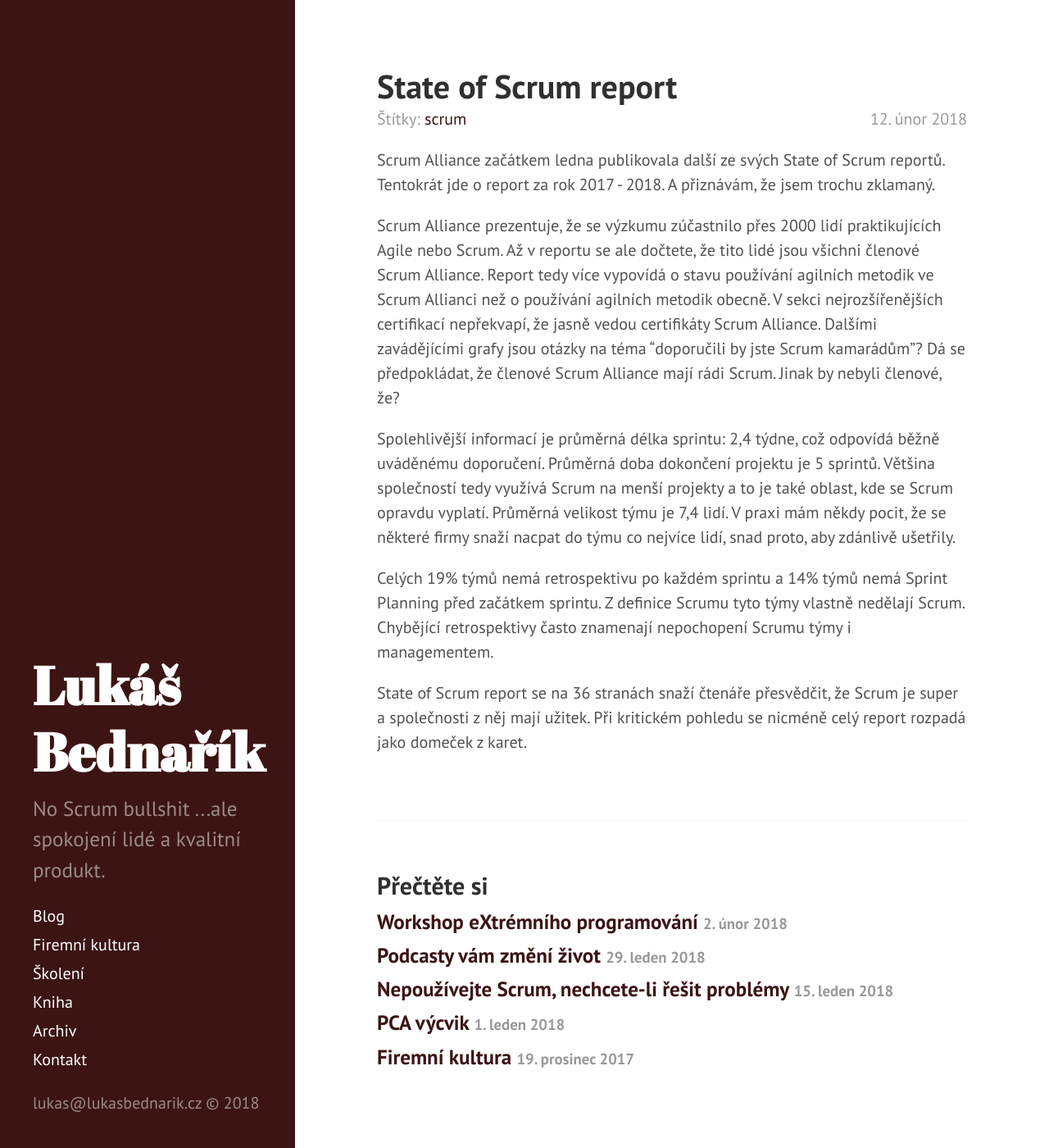
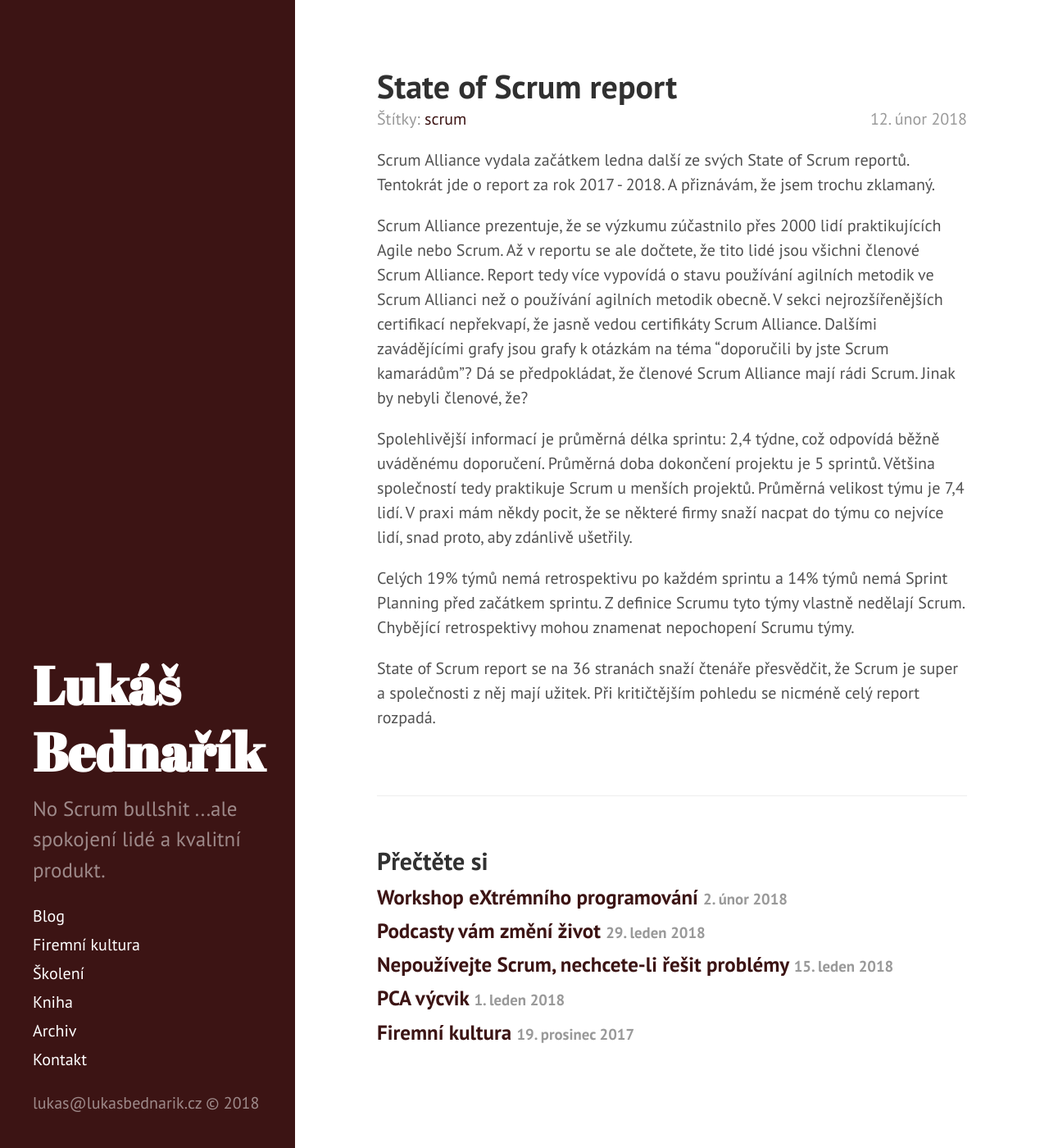
Before and after one commit to lukasbednarik/lukasbednarik.cz, a Jekyll site: the page built from _posts/2018-02-12-state-of-scrum-report.md, in a window 1280 px wide and 1400 px high. Shown: the whole window at 82% size. Built offline with Jekyll 4.4.1, drawn with Linux system fonts in a browser that asks for light colours.

Commit message:
proofreading

```diff
--- a/_posts/2018-02-12-state-of-scrum-report.md
+++ b/_posts/2018-02-12-state-of-scrum-report.md
@@ -4,26 +4,27 @@
 tags: scrum
 ---
 
-Scrum Alliance začátkem ledna publikovala další ze svých State of Scrum reportů.
+Scrum Alliance vydala začátkem ledna další ze svých State of Scrum reportů.
 Tentokrát jde o report za rok 2017 - 2018. A přiznávám, že jsem trochu zklamaný.
 
 Scrum Alliance prezentuje, že se výzkumu zúčastnilo přes 2000 lidí praktikujících Agile nebo Scrum.
 Až v reportu se ale dočtete, že tito lidé jsou všichni členové Scrum Alliance.
 Report tedy více vypovídá o stavu používání agilních metodik ve Scrum Allianci než o
 používání agilních metodik obecně. V sekci nejrozšířenějších certifikací nepřekvapí,
-že jasně vedou certifikáty Scrum Alliance. Dalšími zavádějícími grafy jsou otázky na téma
+že jasně vedou certifikáty Scrum Alliance. Dalšími zavádějícími grafy jsou grafy
+k otázkám na téma
 “doporučili by jste Scrum kamarádům”? Dá se předpokládat, že členové Scrum Alliance mají rádi Scrum.
 Jinak by nebyli členové, že?
 
 Spolehlivější informací je průměrná délka sprintu: 2,4 týdne, což odpovídá běžně uváděnému doporučení.
-Průměrná doba dokončení projektu je 5 sprintů. Většina společností tedy využívá Scrum na menší
-projekty a to je také oblast, kde se Scrum opravdu vyplatí. Průměrná velikost týmu je 7,4 lidí.
+Průměrná doba dokončení projektu je 5 sprintů. Většina společností tedy praktikuje Scrum
+u menších projektů. Průměrná velikost týmu je 7,4 lidí.
 V praxi mám někdy pocit, že se některé firmy snaží nacpat do týmu co nejvíce lidí, snad proto,
 aby zdánlivě ušetřily.
 
 Celých 19% týmů nemá retrospektivu po každém sprintu a 14% týmů nemá Sprint Planning před začátkem sprintu.
-Z definice Scrumu tyto týmy vlastně nedělají Scrum. Chybějící retrospektivy často znamenají
-nepochopení Scrumu týmy i managementem.
+Z definice Scrumu tyto týmy vlastně nedělají Scrum. Chybějící retrospektivy mohou znamenat
+nepochopení Scrumu týmy.
 
 State of Scrum report se na 36 stranách snaží čtenáře přesvědčit, že Scrum je super a společnosti
-z něj mají užitek. Při kritickém pohledu se nicméně celý report rozpadá jako domeček z karet.
+z něj mají užitek. Při kritičtějším pohledu se nicméně celý report rozpadá.
```
Also changed, not shown: _posts/2018-02-02-workshop-xp-test.md (+1 -1 lines).
